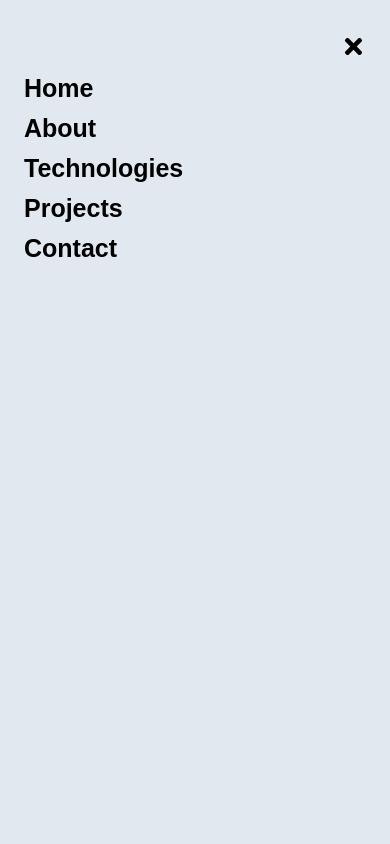
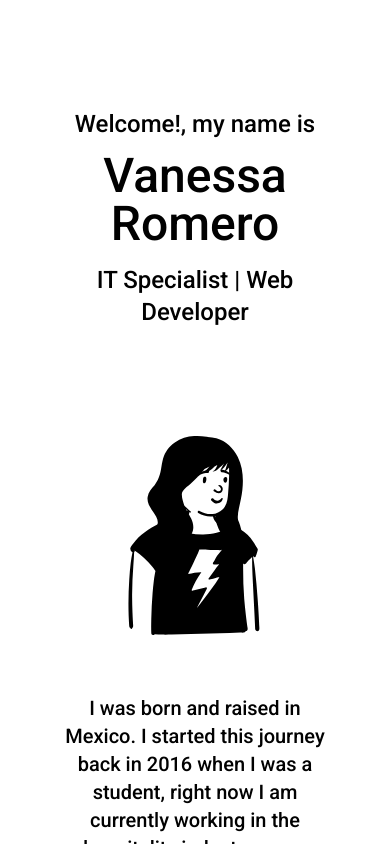
Before and after one commit to yosassenav/yosassenav, a Next.js app: page / in a window 390 px wide. Shown: the top 844 px of the page. Built offline with nearby package versions, Linux system fonts and the light colour scheme.

Commit message:
first attempt of implementing useRef hook for scrolling to the desired section

```diff
--- a/src/components/Header/Header.js
+++ b/src/components/Header/Header.js
@@ -1,28 +1,18 @@
-import React, { useState, useEffect, useRef } from 'react';
+import React, { useState, useEffect } from 'react';
 import MobileMenu from "../MobileMenu/MobileMenu";
 
-
-
 export default function Header({ scrollToSection }) {
-
   const [isSmallScreen, setIsSmallScreen] = useState(false);
   const [isMenuOpen, setIsMenuOpen] = useState(false);
 
   useEffect(() => {
-    // Function to check if the screen is small
     const checkScreenSize = () => {
-      setIsSmallScreen(window.innerWidth <= 768); // Adjust the width as needed
-      // when the screen is small, open the mobile menu
-      setIsMenuOpen(true);
+      setIsSmallScreen(window.innerWidth <= 768);
     };
 
-    // Initial check
     checkScreenSize();
-
-    // Listen for window resize events to update the state
     window.addEventListener('resize', checkScreenSize);
 
-    // Clean up the event listener when the component unmounts
     return () => {
       window.removeEventListener('resize', checkScreenSize);
     };
@@ -30,66 +20,54 @@ export default function Header({ scrollToSection }) {
 
   const toggleMenu = () => {
     setIsMenuOpen(prevState => !prevState);
-  }
-
-  const homeRef = useRef(null);
-  const aboutRef = useRef(null);
-  const technologiesRef = useRef(null);
-  const projectsRef = useRef(null);
-  const contactRef = useRef(null);
-
-  // const scrollToSection = (ref) => {
-  //   if (ref && ref.current) {
-  //     ref.current.scrollIntoView({ behavior: 'smooth' });
-  //   }
-  //   toggleMenu(); // Close the menu after clicking on a button
-  // };
-
+  };
 
   return (
     <>
       {isSmallScreen ? (
-        <MobileMenu isMenuOpen={isMenuOpen} toggleMenu={toggleMenu} scrollToSection={scrollToSection}
+        <MobileMenu
+          isMenuOpen={isMenuOpen}
+          toggleMenu={toggleMenu}
+          scrollToSection={scrollToSection}
           sections={{
-          Home: homeRef,
-          About: aboutRef,
-          Technologies: technologiesRef,
-          Projects: projectsRef,
-          Contacts: contactRef,
+            homeRef: 'Home',
+            aboutRef: 'About',
+            technologiesRef: 'Technologies',
+            projectsRef: 'Projects',
+            contactRef: 'Contact',
           }}
         />
       ) : (
         <header className="flex flex-row-reverse">
           <ul className='flex flex-row'>
             <li className="my-6 mx-8 basis-12">
-          <button className='text-xl' onClick={()=>scrollToSection(homeRef)}>
+              <button className='text-xl' onClick={() => scrollToSection('Home')}>
                 Home
               </button>
             </li>
             <li className="my-6 mx-8 basis-12">
-          <button className='text-xl' onClick={()=>scrollToSection(aboutRef)}>
+              <button className='text-xl' onClick={() => scrollToSection('About')}>
                 About
               </button>
             </li>
             <li className="my-6 mx-8 basis-12">
-          <button className='text-xl' onClick={()=>scrollToSection(technologiesRef)}>
+              <button className='text-xl' onClick={() => scrollToSection('Technologies')}>
                 Technologies
               </button>
             </li>
             <li className="my-6 mx-8 basis-12">
-          <button className='text-xl' onClick={()=>scrollToSection(projectsRef)}>
+              <button className='text-xl' onClick={() => scrollToSection('Projects')}>
                 Projects
               </button>
             </li>
             <li className="my-6 mx-8 basis-12">
-          <button className='text-xl' onClick={()=>scrollToSection(contactRef)}>
+              <button className='text-xl' onClick={() => scrollToSection('Contact')}>
                 Contact
               </button>
             </li>
           </ul>
         </header>
       )}
-
     </>
   );
 }
--- a/src/components/MobileMenu/MobileMenu.js
+++ b/src/components/MobileMenu/MobileMenu.js
@@ -1,15 +1,10 @@
-
 import { FaTimes } from "react-icons/fa";
 
-
 export default function MobileMenu({isMenuOpen, toggleMenu, scrollToSection, sections}) {
-
-
   return (
     <>
       {isMenuOpen && (
         <div className="fixed inset-0 bg-slate-200 flex flex-col items-start md:hidden w-full mx-auto px-6 py-8 z-30">
-        {/** bg-slate-300*/}
           <div className="place-self-end">
             <button onClick={toggleMenu}>
               <FaTimes aria-label="Close Menu"/>
@@ -17,27 +12,27 @@ export default function MobileMenu({isMenuOpen, toggleMenu, scrollToSection, sec
           </div>
           <ul>
             <li className="text-xl py-1">
-            <button className='' onClick={() => scrollToSection(sections.homeRef)}>
+              <button className='' onClick={() => { scrollToSection(sections.homeRef); toggleMenu(); }}>
                 Home
               </button>
             </li>
             <li className="text-xl py-1">
-            <button className='' onClick={() => scrollToSection(sections.aboutRef)}>
+              <button className='' onClick={() => { scrollToSection(sections.aboutRef); toggleMenu(); }}>
                 About
               </button>
             </li>
             <li className="text-xl py-1">
-            <button className='' onClick={()=> scrollToSection(sections.technologiesRef)}>
+              <button className='' onClick={() => { scrollToSection(sections.technologiesRef); toggleMenu(); }}>
                 Technologies
               </button>
             </li>
             <li className="text-xl py-1">
-            <button className='' onClick={()=>scrollToSection(sections.projectsRef)}>
+              <button className='' onClick={() => { scrollToSection(sections.projectsRef); toggleMenu(); }}>
                 Projects
               </button>
             </li>
             <li className="text-xl py-1">
-            <button className='' onClick={()=>scrollToSection(sections.contactRef)}>
+              <button className='' onClick={() => { scrollToSection(sections.contactRef); toggleMenu(); }}>
                 Contact
               </button>
             </li>
--- a/src/components/WelcomeBanner/WelcomeBanner.js
+++ b/src/components/WelcomeBanner/WelcomeBanner.js
@@ -1,6 +1,7 @@
 import { forwardRef } from 'react';
 import Image from "next/image";
 import ProfilePic from "../../../public/img/avatar.svg";
+import About from '@/pages/About';
 
 const WelcomeBanner = forwardRef((_, ref)=>{
   return(
@@ -18,12 +19,7 @@ const WelcomeBanner = forwardRef((_, ref)=>{
           height={200}
         />
         <div className="mx-auto my-4 text-xl lg:mx-4 lg:my-20 text-center lg:text-left">
-          I was born and raised in Mexico. I started this journey back in
-          2016 when I was a student, right now I am currently working
-          in the hospitality industry as an Identity and access
-          management analyst. <br/><br/> I'd love to expand my knowledge in the IT
-          industry by assuming roles that allow me to challenge myself
-          and learn new things!
+         <About/>
         </div>
       </div>
     </div>
--- a/src/pages/About.js
+++ b/src/pages/About.js
@@ -1,3 +1,10 @@
 export default function About() {
-  return <div>About Me</div>;
+  return <p>
+     I was born and raised in Mexico. I started this journey back in
+          2016 when I was a student, right now I am currently working
+          in the hospitality industry as an Identity and access
+          management analyst. <br/><br/> I'd love to expand my knowledge in the IT
+          industry by assuming roles that allow me to challenge myself
+          and learn new things!
+  </p>;
 }
--- a/src/pages/index.js
+++ b/src/pages/index.js
@@ -23,7 +23,7 @@ export default function Home() {
         aboutRef.current.scrollIntoView({behavior: 'smooth'});
         break;
       case 'Technologies':
-        technologiesRef.current.scrollIntoView({behavior: 'smooth'});
+        technologiesRef.current.scrollIntoView({behavior: 'smooth'})
         break;
       case 'Projects':
         projectsRef.current.scrollIntoView({behavior: 'smooth'});
```
Lines whose indentation alone changed are shown as unchanged.
